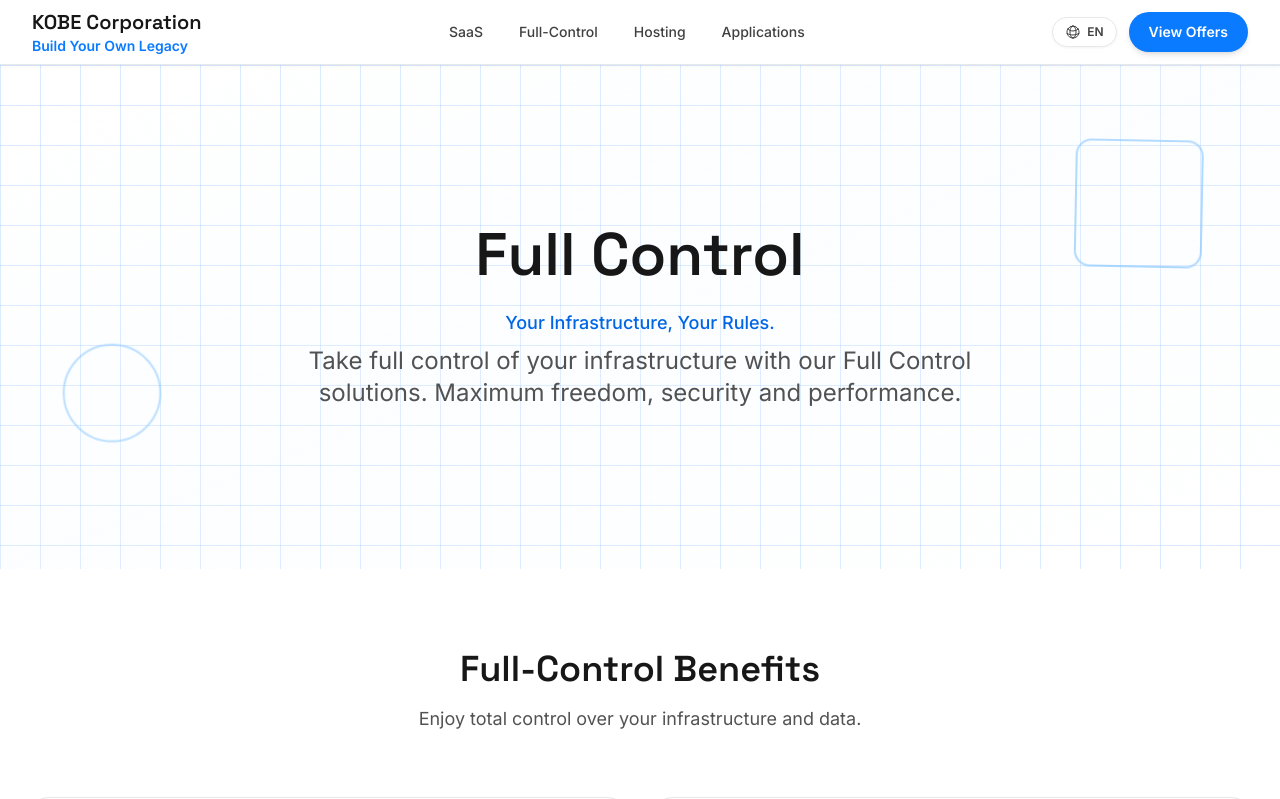
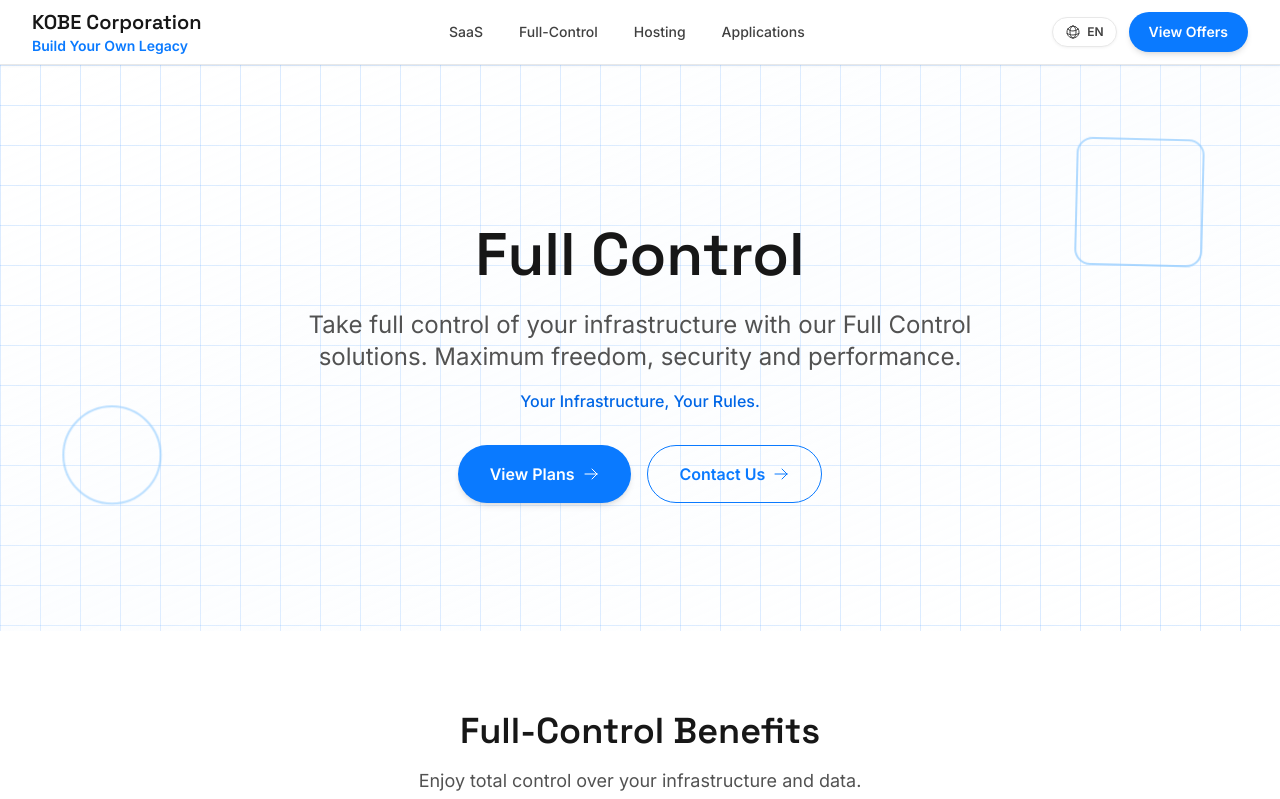
Before and after one commit to KOBE-Corporation/pricing-kobecorp, a React (Vite) app: page /full-control in a window 1280 px wide. Shown: the top 799 px of the page. Built offline with nearby package versions, Linux system fonts and the light colour scheme.

Commit message:
Refactor FullControl and SaaS pages to utilize PageHero component for improved layout and consistency in hero sections, enhancing user engagement with streamlined call-to-action buttons.

```diff
--- /dev/null
+++ b/src/components/PageHero.tsx
@@ -0,0 +1,82 @@
+import Button from './Button';
+
+type HeroCta = {
+  label: string;
+  href: string;
+  variant?: 'primary' | 'secondary' | 'outline';
+};
+
+type PageHeroProps = {
+  id?: string;
+  title: string;
+  subtitle: string;
+  /** Ligne de mise en avant sous le sous-titre (ex : puces de bénéfices) */
+  highlightLine?: string;
+  primaryCta?: HeroCta;
+  secondaryCta?: HeroCta;
+};
+
+const PageHero = ({
+  id,
+  title,
+  subtitle,
+  highlightLine,
+  primaryCta,
+  secondaryCta,
+}: PageHeroProps) => {
+  return (
+    <section
+      id={id}
+      className="relative overflow-hidden pt-24 pb-16 md:pt-32 md:pb-24 lg:pt-40 lg:pb-32 min-h-[500px]"
+    >
+      <div
+        className="absolute inset-0 overflow-hidden bg-white"
+        style={{ zIndex: 0 }}
+        aria-hidden="true"
+      >
+        <div className="absolute inset-0 bg-[linear-gradient(to_right,rgba(10,122,255,0.15)_1px,transparent_1px),linear-gradient(to_bottom,rgba(10,122,255,0.15)_1px,transparent_1px)] bg-[size:40px_40px]"></div>
+        <div className="absolute top-20 right-20 h-32 w-32 rounded-2xl border-2 border-brand-300/70 animate-float-shape"></div>
+        <div className="absolute bottom-32 left-16 h-24 w-24 rounded-full border-2 border-brand-300/65 animate-float-gentle animate-pulse-border"></div>
+        <div className="absolute inset-0 bg-gradient-to-br from-transparent via-brand-50/20 to-transparent"></div>
+      </div>
+
+      <div className="relative z-10 mx-auto max-w-7xl px-4 sm:px-6 lg:px-8 text-center">
+        <h1 className="font-display text-4xl md:text-5xl lg:text-6xl font-semibold text-ink mb-6 animate-fadeInUp">
+          {title}
+        </h1>
+        <p className="font-sans text-xl md:text-2xl text-neutral-600 max-w-3xl mx-auto mb-4 animate-fadeInUp">
+          {subtitle}
+        </p>
+        {highlightLine && (
+          <p className="font-sans text-base text-brand-600 font-medium max-w-2xl mx-auto mb-8 animate-fadeInUp">
+            {highlightLine}
+          </p>
+        )}
+        {(primaryCta || secondaryCta) && (
+          <div className="flex flex-col sm:flex-row gap-4 justify-center">
+            {primaryCta && (
+              <Button
+                variant={primaryCta.variant ?? 'primary'}
+                size="lg"
+                href={primaryCta.href}
+              >
+                {primaryCta.label}
+              </Button>
+            )}
+            {secondaryCta && (
+              <Button
+                variant={secondaryCta.variant ?? 'outline'}
+                size="lg"
+                href={secondaryCta.href}
+              >
+                {secondaryCta.label}
+              </Button>
+            )}
+          </div>
+        )}
+      </div>
+    </section>
+  );
+};
+
+export default PageHero;
--- a/src/pages/FullControl.tsx
+++ b/src/pages/FullControl.tsx
@@ -15,6 +15,7 @@ import ComparisonSection from '../components/ComparisonSection';
 import { fullControlPlans } from '../data/fullControlPlans';
 import IncludedFeaturesSection from '../components/IncludedFeaturesSection';
 import ContactCTA from '../components/ContactCTA';
+import PageHero from '../components/PageHero';
 
 const FullControl = () => {
   const { t, language } = useLanguage();
@@ -64,36 +65,25 @@ const FullControl = () => {
 
   return (
     <div className="min-h-screen bg-white">
-      {/* Hero Section */}
-      <section className="relative overflow-hidden pt-24 pb-16 md:pt-32 md:pb-24 lg:pt-40 lg:pb-32 min-h-[500px]">
-        <div
-          className="absolute inset-0 overflow-hidden bg-white"
-          style={{ zIndex: 0 }}
-          aria-hidden="true"
-        >
-          <div className="absolute inset-0 bg-[linear-gradient(to_right,rgba(10,122,255,0.15)_1px,transparent_1px),linear-gradient(to_bottom,rgba(10,122,255,0.15)_1px,transparent_1px)] bg-[size:40px_40px]"></div>
-          <div className="absolute top-20 right-20 h-32 w-32 rounded-2xl border-2 border-brand-300/70 animate-float-shape"></div>
-          <div className="absolute bottom-32 left-16 h-24 w-24 rounded-full border-2 border-brand-300/65 animate-float-gentle animate-pulse-border"></div>
-          <div className="absolute inset-0 bg-gradient-to-br from-transparent via-brand-50/20 to-transparent"></div>
-        </div>
-
-        <div className="relative z-10 mx-auto max-w-7xl px-4 sm:px-6 lg:px-8 text-center">
-          <h1 className="font-display text-4xl md:text-5xl lg:text-6xl font-semibold text-ink mb-6">
-            {language === 'fr' ? 'Full-Control' : 'Full Control'}
-          </h1>
-          {language === 'en' && (
-            <p className="font-sans text-lg text-brand-600 font-medium mb-2">
-              Your Infrastructure, Your Rules.
-            </p>
-          )}
-          <p className="font-sans text-xl md:text-2xl text-neutral-600 max-w-3xl mx-auto mb-8">
-            {language === 'fr'
-              ? 'Prenez le contrôle total de votre infrastructure avec nos solutions Full-Control. Liberté, sécurité et performance maximales.'
-              : 'Take full control of your infrastructure with our Full Control solutions. Maximum freedom, security and performance.'}
-          </p>
-          <div className="flex flex-col sm:flex-row gap-4 justify-center" />
-        </div>
-      </section>
+      <PageHero
+        title={language === 'fr' ? 'Full-Control' : 'Full Control'}
+        subtitle={
+          language === 'fr'
+            ? 'Prenez le contrôle total de votre infrastructure avec nos solutions Full-Control. Liberté, sécurité et performance maximales.'
+            : 'Take full control of your infrastructure with our Full Control solutions. Maximum freedom, security and performance.'
+        }
+        highlightLine={language === 'en' ? 'Your Infrastructure, Your Rules.' : undefined}
+        primaryCta={{
+          label: language === 'fr' ? 'Voir les forfaits' : 'View Plans',
+          href: '#forfaits',
+          variant: 'primary',
+        }}
+        secondaryCta={{
+          label: language === 'fr' ? 'Nous contacter' : 'Contact Us',
+          href: '#contact',
+          variant: 'outline',
+        }}
+      />
 
       {/* Features Section */}
       <section className="py-20 bg-white">
--- a/src/pages/SaaS.tsx
+++ b/src/pages/SaaS.tsx
@@ -1,12 +1,12 @@
 import { useEffect, useState } from 'react';
 import { useLanguage } from '../contexts/LanguageContext';
 import { CodeBracketIcon, ServerIcon, ChartBarIcon, ShieldCheckIcon } from '@heroicons/react/24/outline';
-import Button from '../components/Button';
 import PricingCard from '../components/PricingCard';
 import ComparisonSection from '../components/ComparisonSection';
 import { saasPlans } from '../data/saasPlans';
 import IncludedFeaturesSection from '../components/IncludedFeaturesSection';
 import ContactCTA from '../components/ContactCTA';
+import PageHero from '../components/PageHero';
 
 const SaaS = () => {
   const { language } = useLanguage();
@@ -80,43 +80,29 @@ const SaaS = () => {
 
   return (
     <div className="min-h-screen bg-white">
-      {/* Hero Section */}
-      <section className="relative overflow-hidden pt-24 pb-16 md:pt-32 md:pb-24 lg:pt-40 lg:pb-32 min-h-[500px]">
-        <div
-          className="absolute inset-0 overflow-hidden bg-white"
-          style={{ zIndex: 0 }}
-          aria-hidden="true"
-        >
-          <div className="absolute inset-0 bg-[linear-gradient(to_right,rgba(10,122,255,0.15)_1px,transparent_1px),linear-gradient(to_bottom,rgba(10,122,255,0.15)_1px,transparent_1px)] bg-[size:40px_40px]"></div>
-          <div className="absolute top-20 right-20 h-32 w-32 rounded-2xl border-2 border-brand-300/70 animate-float-shape"></div>
-          <div className="absolute bottom-32 left-16 h-24 w-24 rounded-full border-2 border-brand-300/65 animate-float-gentle animate-pulse-border"></div>
-          <div className="absolute inset-0 bg-gradient-to-br from-transparent via-brand-50/20 to-transparent"></div>
-        </div>
-
-        <div className="relative z-10 mx-auto max-w-7xl px-4 sm:px-6 lg:px-8 text-center">
-          <h1 className="font-display text-4xl md:text-5xl lg:text-6xl font-semibold text-ink mb-6">
-            {language === 'fr' ? 'Services SaaS' : 'SaaS Services'}
-          </h1>
-          <p className="font-sans text-xl md:text-2xl text-neutral-600 max-w-3xl mx-auto mb-4">
-            {language === 'fr'
-              ? 'Solution rapide et autonome : applications disponibles et configurées en 15 jours maximum. Développez et déployez des applications SaaS performantes et scalables pour transformer votre entreprise.'
-              : 'Fast, autonomous solution: applications available and configured within 15 days max. Develop and deploy performant, scalable SaaS applications to transform your business.'}
-          </p>
-          <p className="font-sans text-base text-brand-600 font-medium max-w-2xl mx-auto mb-8">
-            {language === 'fr'
-              ? '✓ Mise en production rapide — ✓ Hébergement et maintenance inclus — ✓ Sans équipe technique'
-              : '✓ Quick launch — ✓ Hosting & maintenance included — ✓ No technical team required'}
-          </p>
-          <div className="flex flex-col sm:flex-row gap-4 justify-center">
-            <Button variant="primary" size="lg" href="#forfaits">
-              {language === 'fr' ? 'Voir les forfaits' : 'View Plans'}
-            </Button>
-            <Button variant="outline" size="lg" href="#contact">
-              {language === 'fr' ? 'Nous contacter' : 'Contact Us'}
-            </Button>
-          </div>
-        </div>
-      </section>
+      <PageHero
+        title={language === 'fr' ? 'Services SaaS' : 'SaaS Services'}
+        subtitle={
+          language === 'fr'
+            ? 'Solution rapide et autonome : applications disponibles et configurées en 15 jours maximum. Développez et déployez des applications SaaS performantes et scalables pour transformer votre entreprise.'
+            : 'Fast, autonomous solution: applications available and configured within 15 days max. Develop and deploy performant, scalable SaaS applications to transform your business.'
+        }
+        highlightLine={
+          language === 'fr'
+            ? '✓ Mise en production rapide — ✓ Hébergement et maintenance inclus — ✓ Sans équipe technique'
+            : '✓ Quick launch — ✓ Hosting & maintenance included — ✓ No technical team required'
+        }
+        primaryCta={{
+          label: language === 'fr' ? 'Voir les forfaits' : 'View Plans',
+          href: '#forfaits',
+          variant: 'primary',
+        }}
+        secondaryCta={{
+          label: language === 'fr' ? 'Nous contacter' : 'Contact Us',
+          href: '#contact',
+          variant: 'outline',
+        }}
+      />
 
       {/* Features Section */}
       <section className="py-20 bg-white">
```
